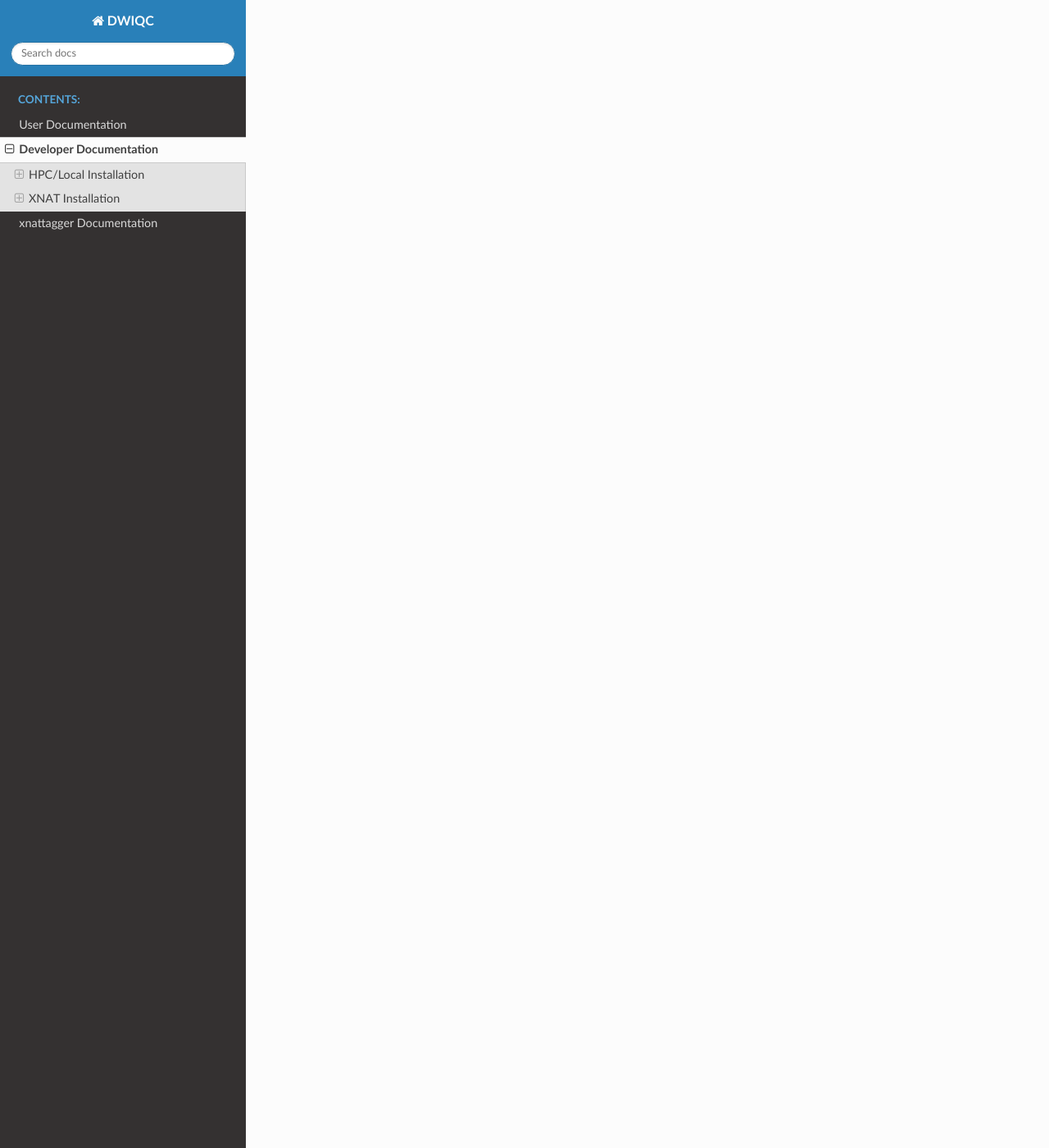
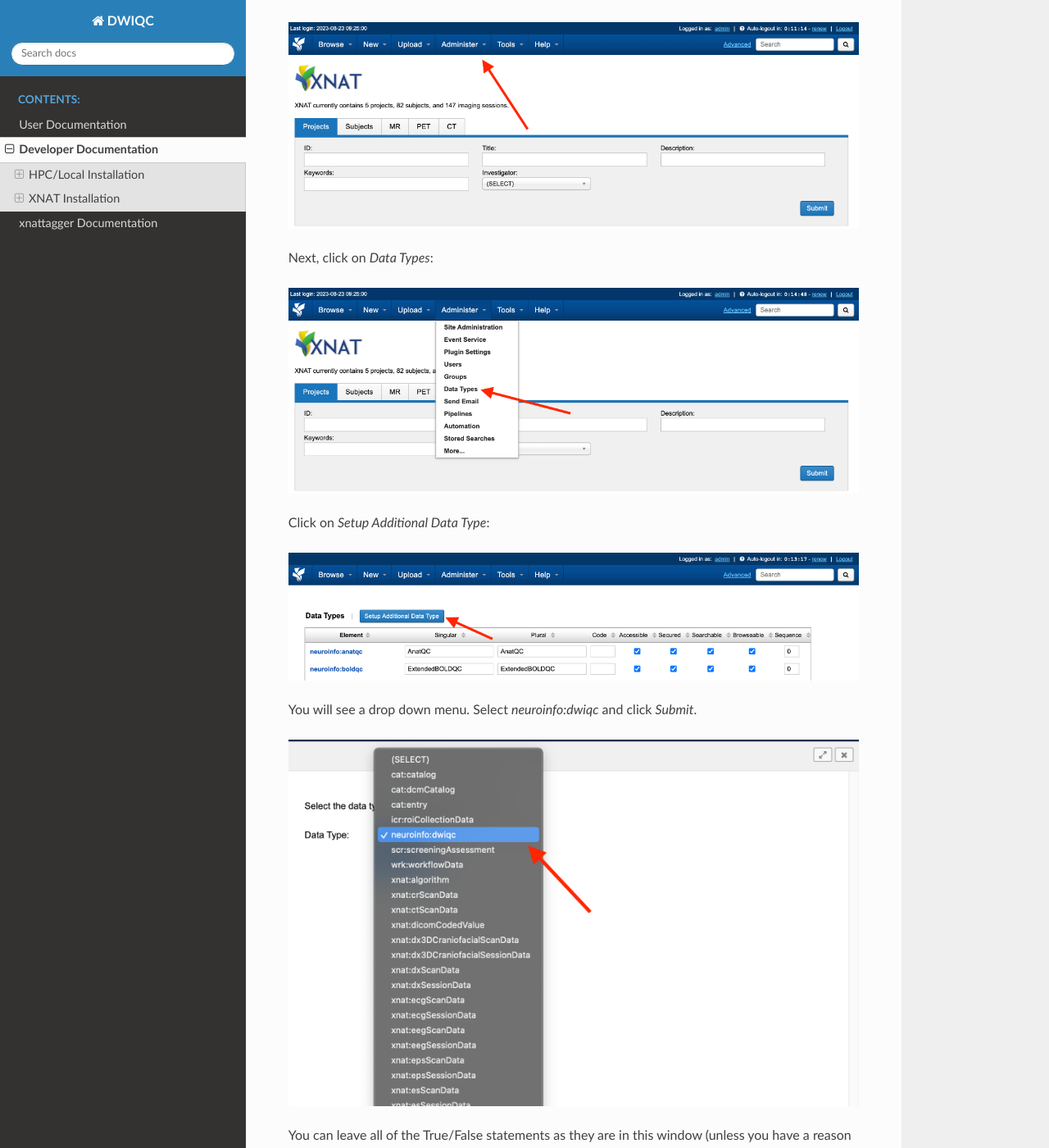
Before and after one commit to harvard-nrg/dwiqc, a Sphinx documentation site: the page built from docs/source/developers.rst, in a window 1280 px wide and 1400 px high, scrolled down 2161 px. Shown: the whole window at 82% size. Built offline with Sphinx 7.4.7 and the Read the Docs theme 2.0.0, drawn with Linux system fonts in a browser that asks for light colours; some of the changed text lies outside the part shown.

Commit message:
add instructions for setting up dwiqc data type

```diff
--- a/docs/source/developers.rst
+++ b/docs/source/developers.rst
@@ -10,6 +10,9 @@
 .. _qsiprep: https://qsiprep.readthedocs.io/en/latest/
 .. _FSL: https://fsl.fmrib.ox.ac.uk/fsl/fslwiki
 .. _chromium: https://www.chromium.org/chromium-projects/
+
+.. note::
+    This documentation assumes a basic understanding of the command line. Here's a quick (and free!) crash `course <https://www.codecademy.com/learn/learn-the-command-line>`_ if needed.
 
 HPC/Local Installation
 ----------------------
@@ -58,7 +61,7 @@
 -----------------
 The following section will describe how to build and configure *DWIQC* as an `XNAT`_ plugin.
 
-building the plugin
+Building the Plugin
 ^^^^^^^^^^^^^^^^^^^
 Clone the ``xnat-1.8`` branch from the ``github.com/harvard-nrg/dwiqc``
 repository ::
@@ -72,3 +75,27 @@
 Once the plugin has been compiled, move the resulting ``.jar`` into your XNAT plugins directory ::
 
     mv ./build/libs/dwiqc-plugin-1.0.0.jar ${XNAT_HOME}/plugins/
+
+Activating the Plugin
+^^^^^^^^^^^^^^^^^^^^^
+There are several necessary steps to activate the *DWIQC* plugin via your XNAT instance's home page. First, login and click on the *Administer* button at the top:
+
+.. image:: images/administer-button.png
+
+Next, click on *Data Types*:
+
+.. image:: images/data-types.png
+
+Click on *Setup Additional Data Type*:
+
+.. image:: images/setup-data-type.png
+
+You will see a drop down menu. Select *neuroinfo:dwiqc* and click *Submit*.
+
+.. image:: images/neuroinfo-dwiqc.png
+
+You can leave all of the True/False statements as they are in this window (unless you have a reason to change them). Fill in the boxes labeled *Singular Name*, *Plural Name*, and *Category* with the information shown below and click *Next*.
+
+.. image:: images/dwiqc-access-options.png
+
+Click *Next* through the remainder of the windows without editing anything, and Voila! *DWIQC* is now configured on your XNAT instance.
```
Also changed, not shown: docs/source/xnat.rst (+27 -24 lines), docs/source/images/administer-button.png (added), docs/source/images/data-types.png (added), docs/source/images/dwiqc-access-options.png (added), docs/source/images/neuroinfo-dwiqc.png (added), docs/source/images/setup-data-type.png (added).
